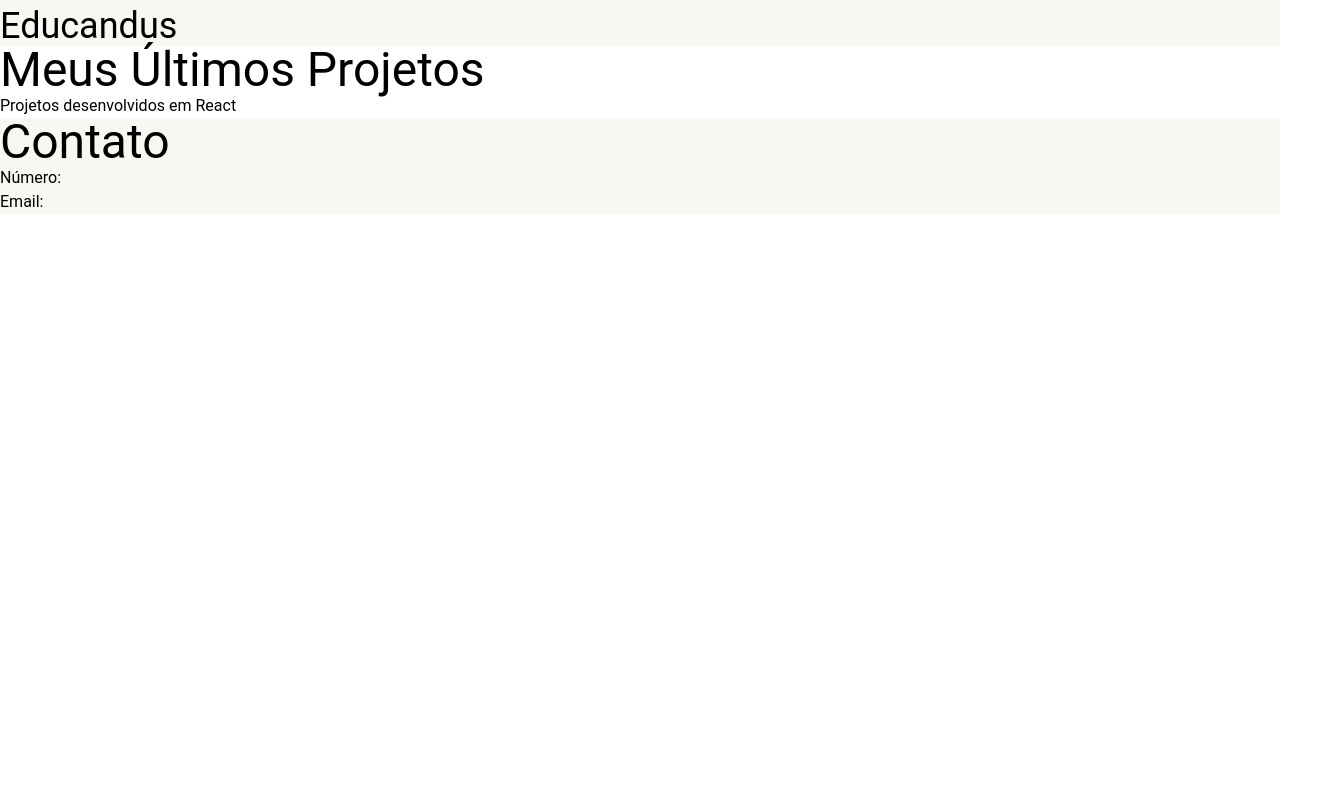
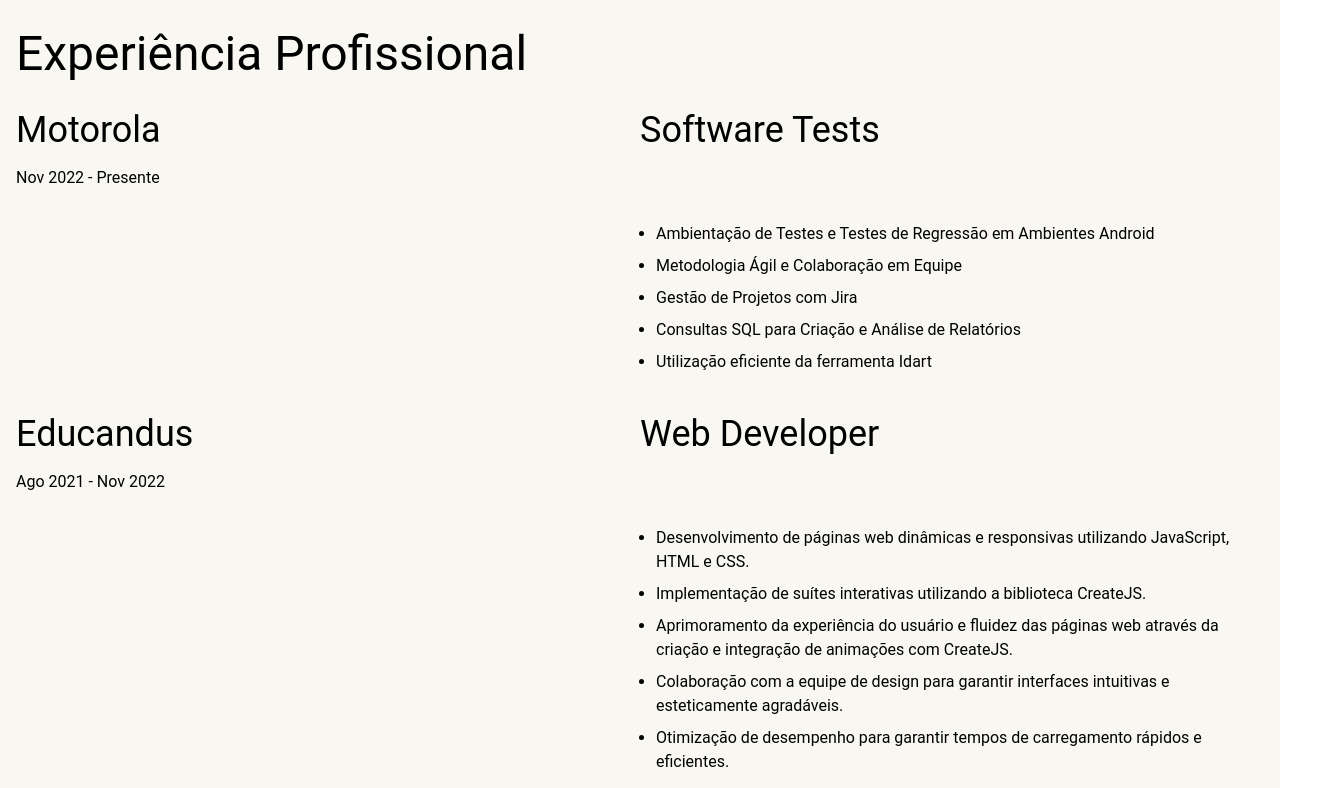
Before and after one commit to PauloRRRRR/https---github.com-PauloRRRRR-myPortfolio, a React (Vite) app: page / in a window 1280 px wide. Shown: the part 1392-2180 px from the top of the page, 1320 px wide, since content can reach past the window. Before the commit the page ends 1606 px from the top, so only its background shows below. Built offline with nearby package versions, Linux system fonts and the light colour scheme.

Commit message:
A little of everything

```diff
--- a/src/components/Contacts.tsx
+++ b/src/components/Contacts.tsx
@@ -1,6 +1,6 @@
 export default function Contacts() {
     return (
-        <div className="bg-primary-100">
+        <div className="bg-primary-100 m-4 p-4 w-full mx-0">
             <h1 className="text-5xl">Contato</h1>
             <p>Número: </p>
             <p>Email: </p>
--- a/src/components/Experience.tsx
+++ b/src/components/Experience.tsx
@@ -1,10 +1,59 @@
 export default function Experience() {
-    return(
-        <div className="bg-primary-100">
-            <h1 className="text-5xl">Experiência Profissional</h1>
-            <h2 className="text-4xl">Motorola</h2>
+    return (
+        <div className="bg-primary-100 m-4 p-4 w-full mx-0">
+            <h1 className="text-5xl py-4">Experiência Profissional</h1>
 
-            <h2 className="text-4xl">Educandus</h2>
+            {/* Experiência na Motorola */}
+            <div className="experience-item mb-8 flex">
+                <div className="flex-1">
+                    <h2 className="text-4xl py-4">Motorola</h2>
+                    <p>Nov 2022 - Presente</p>
+                </div>
+                <div className="flex-1">
+                    <h2 className="text-4xl py-4">Software Tests</h2>
+                </div>
+            </div>
+
+            <div className="experience-item mb-4 flex">
+                <div className="flex-1">
+
+                </div>
+                <div className="flex-1">
+                    <ul className="list-disc pl-4">
+                        <li className="mb-2">Ambientação de Testes e Testes de Regressão em Ambientes Android</li>
+                        <li className="mb-2">Metodologia Ágil e Colaboração em Equipe</li>
+                        <li className="mb-2">Gestão de Projetos com Jira</li>
+                        <li className="mb-2">Consultas SQL para Criação e Análise de Relatórios</li>
+                        <li className="mb-2">Utilização eficiente da ferramenta Idart</li>
+                    </ul>
+                </div>
+            </div>
+
+            {/* Experiência na Educandus */}
+            <div className="experience-item mb-8 flex">
+                <div className="flex-1">
+                    <h2 className="text-4xl py-4">Educandus</h2>
+                    <p>Ago 2021 - Nov 2022</p>
+                </div>
+                <div className="flex-1">
+                    <h2 className="text-4xl py-4">Web Developer</h2>
+                </div>
+            </div>
+
+            <div className="experience-item mb-4 flex">
+                <div className="flex-1">
+
+                </div>
+                <div className="flex-1">
+                    <ul className="list-disc pl-4">
+                        <li className="mb-2">Desenvolvimento de páginas web dinâmicas e responsivas utilizando JavaScript, HTML e CSS.</li>
+                        <li className="mb-2">Implementação de suítes interativas utilizando a biblioteca CreateJS.</li>
+                        <li className="mb-2">Aprimoramento da experiência do usuário e fluidez das páginas web através da criação e integração de animações com CreateJS.</li>
+                        <li className="mb-2">Colaboração com a equipe de design para garantir interfaces intuitivas e esteticamente agradáveis.</li>
+                        <li className="mb-2">Otimização de desempenho para garantir tempos de carregamento rápidos e eficientes.</li>
+                    </ul>
+                </div>
+            </div>
         </div>
-    )
+    );
 }
--- a/src/components/Home.tsx
+++ b/src/components/Home.tsx
@@ -3,7 +3,7 @@
 
 export default function Home() {
     return (
-        <div className='h-screen w-full bg-gradient-to-b '>
+        <div className='h-screen w-full bg-gradient-to-b p-4 m-10 '>
             <div className='max-w-screen-lg mx-auto flex flex-col items-center justify-center h-full px-4 md:flex-row'>
                 <div className='md:flex md:flex-col md:items-center md:mb-4'>
                     <div className='text-center'>
--- a/src/components/Portfolio.tsx
+++ b/src/components/Portfolio.tsx
@@ -1,6 +1,6 @@
 export default function Portfolio() {
     return (
-        <div className="text-5xl">
+        <div className="text-5xl p-4">
             <h1>Meus Últimos Projetos</h1>
             <h2 className="text-base">Projetos desenvolvidos em React</h2>
         </div>
--- a/src/components/navbar.tsx
+++ b/src/components/navbar.tsx
@@ -40,7 +40,7 @@
           ))}
         </ul>
         {isNavOpen && (
-          <ul className="flex flex-col justify-center items-center absolute top-20 left-8 bg-primary-300 rounded-lg items-center">
+          <ul className="flex flex-col items-center bg-primary-300 h-full left-0 top-0 fixed">
             {links.map(({ id, link }) => (
               <li
                 key={id}
```
